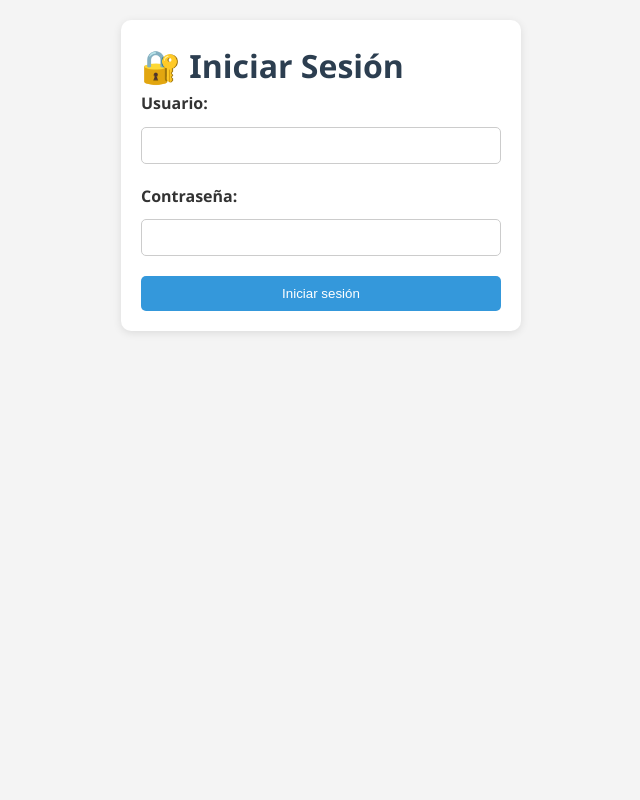
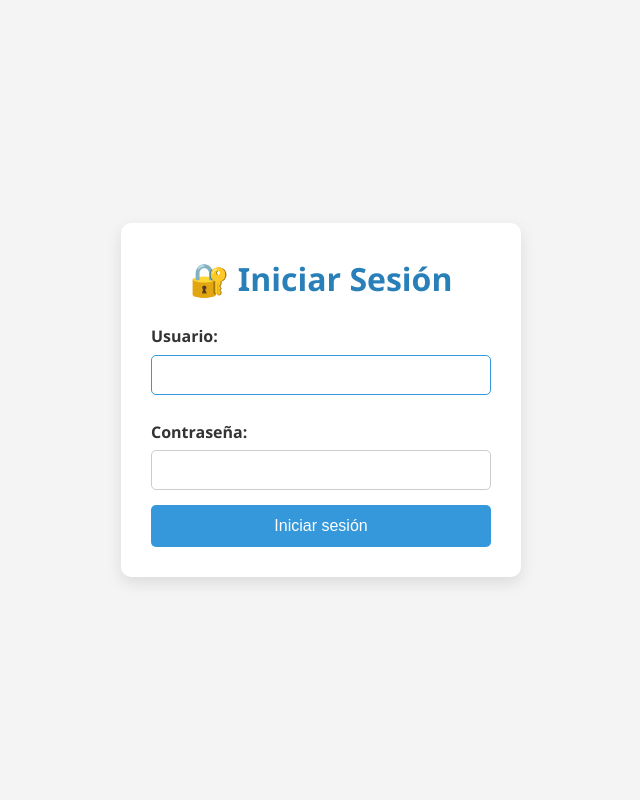
Before and after one commit to jaimegp03/FootballAPI, a Flask app: page /login in a window 1280 px wide. Shown: the whole page, without its empty margins (319-959 px from the left). Run offline with Flask 3, Linux system fonts and the light colour scheme.

Commit message:
Actualizacion 10

```diff
--- a/src/main.py
+++ b/src/main.py
@@ -1,19 +1,19 @@
 # Librerías
-from flask import Flask, jsonify, render_template, request, redirect, url_for, session          # Librería para crear la API, y devolver respuestas en formato JSON
-from flask_cors import CORS                                                                   # Política de CORS, para permitir acceso ajenos
-from JGVutils import SQLiteConnection                                                         # Librería para realizar conexiones con una base de datos SQLite
+from flask import Flask, jsonify, render_template, request, redirect, url_for, session
+from flask_cors import CORS
+from JGVutils import SQLiteConnection
 from Consultas import consulta_clasificaciones, consulta_equipos_mas_goleadores
 import os
 
 # Configurar Flask para usar las carpetas 'templates' y 'static'
 application = Flask(__name__,
-                   template_folder=os.path.join(os.getcwd(), 'src', 'templates'),
-                   static_folder=os.path.join(os.getcwd(), 'src', 'static'))
+                    template_folder=os.path.join(os.getcwd(), 'src', 'templates'),
+                    static_folder=os.path.join(os.getcwd(), 'src', 'static'))
 CORS(application)
 application.secret_key = "tu_clave_secreta_muy_segura"
 
 # Conexión a la base de datos
-conexion = SQLiteConnection("FootballAPI.db")
+conexion = SQLiteConnection("database/FootballAPI.db")
 
 # ======================
 # RUTAS WEB (Páginas para los usuarios)
@@ -21,12 +21,13 @@ conexion = SQLiteConnection("FootballAPI.db")
 
 @application.route("/")
 def indice_contenido():
+
     # Obtener todos los equipos
     equipos = conexion.execute_query("SELECT * FROM equipos")
     if equipos is None:
         equipos = []
 
-    # Consultar número de jugadores por equipo
+    # Número de jugadores por equipo
     jugadores_por_equipo = conexion.execute_query("""
         SELECT equipo, COUNT(DISTINCT id) AS 'Numero de jugadores'
         FROM jugadores GROUP BY equipo;
@@ -34,20 +35,21 @@ def indice_contenido():
     if jugadores_por_equipo is None:
         jugadores_por_equipo = []
 
-    # Consultar clasificación
+    # Clasificación
     clasificacion = conexion.execute_query(consulta_clasificaciones)
     if clasificacion is None:
         clasificacion = []
 
-    # Consultar máximos goleadores
+    # Equipos más goleadores
     goleadores = conexion.execute_query(consulta_equipos_mas_goleadores)
     if goleadores is None:
         goleadores = []
 
-    # Determinar si el usuario puede insertar datos (es admin)
+    # Verificar si es administrador
     mostrar_insertar = False
-    if 'user' in session and session['user']['is_admin']:
+    if 'user' in session and session['user'].get('is_admin'):
         mostrar_insertar = True
+
 
     return render_template(
         "index.html",
@@ -60,9 +62,9 @@ def indice_contenido():
 
 @application.route("/equipos")
 def obtener_equipos():
-    print("Consultando equipos...")
+    print("[DEBUG] Ruta /equipos accedida")
     equipos = conexion.execute_query("SELECT * FROM equipos")
-    print("Resultados de la consulta:", equipos)
+    print("Datos obtenidos:", equipos)
 
     if equipos is None:
         equipos = []
@@ -118,21 +120,28 @@ def obtener_maximos_goleadores():
 
 @application.route("/login", methods=["GET", "POST"])
 def login():
+    mensaje = None
+
     if request.method == "POST":
         username = request.form["username"]
         password = request.form["password"]
+
         user = conexion.execute_query(
             "SELECT * FROM usuarios WHERE username = ? AND password = ?",
             [username, password]
         )
+
         if user and len(user) > 0:
             session['user'] = {
                 'id': user[0][0],
                 'username': user[0][1],
-                'is_admin': user[0][3]  # Asumiendo que la tabla tiene un campo is_admin
+                'is_admin': user[0][3]
             }
             return redirect(url_for("indice_contenido"))
-    return render_template("login.html")
+        else:
+            mensaje = "Usuario o contraseña incorrectos."
+
+    return render_template("login.html", mensaje=mensaje)
 
 @application.route("/logout")
 def logout():
--- a/src/requirements.txt
+++ b/src/requirements.txt
@@ -2,6 +2,5 @@ flask
 flask_cors
 requests
 JGVutils
-openai
 flask-wtf
 sqlite3
--- a/src/static/style.css
+++ b/src/static/style.css
@@ -240,7 +235,7 @@ td.fecha {
     max-width: 400px;
     margin: 0 auto;
     padding: 20px;
-    background-color: #ffffff;
+    background-color: #fff;
     border-radius: 10px;
     box-shadow: 0 2px 8px rgba(0, 0, 0, 0.1);
 }
@@ -263,13 +258,169 @@ td.fecha {
 .login-form button {
     width: 100%;
     padding: 10px;
-    background-color: #3498db; /* Azul claro */
+    background-color: #3498db;
     color: white;
     border: none;
     border-radius: 5px;
     cursor: pointer;
+    font-size: 1rem;
 }
 
 .login-form button:hover {
-    background-color: #2980b9; /* Azul oscuro */
+    background-color: #2980b9;
 }
+
+/* Responsive */
+@media (max-width: 768px) {
+    .tarjetas {
+        flex-direction: column;
+        align-items: center;
+    }
+
+    .tarjeta-equipo {
+        width: 100%;
+    }
+}
+
+/* ======================
+   Estilos para login
+   ====================== */
+
+.login-body {
+    margin: 0;
+    padding: 0;
+    min-height: 100vh; /* Altura completa de la pantalla */
+    display: flex;
+    justify-content: center; /* Centrado horizontal */
+    align-items: center;     /* Centrado vertical */
+    background-color: #f4f4f4;
+    font-family: 'Segoe UI', Tahoma, Geneva, Verdana, sans-serif;
+}
+
+.login-container {
+    max-width: 400px;
+    width: 100%;
+    padding: 30px;
+    background-color: #ffffff;
+    border-radius: 10px;
+    box-shadow: 0 6px 16px rgba(0, 0, 0, 0.1);
+    text-align: center;
+    animation: fadeIn 0.5s ease-in-out;
+}
+
+@keyframes fadeIn {
+    from {
+        opacity: 0;
+        transform: translateY(10px);
+    }
+    to {
+        opacity: 1;
+        transform: translateY(0);
+    }
+}
+
+.login-container h2 {
+    color: #2980b9;
+    margin-bottom: 20px;
+    font-size: 2rem;
+}
+
+.login-container label {
+    display: block;
+    text-align: left;
+    margin-top: 10px;
+    font-weight: bold;
+    color: #333;
+}
+
+.login-container input[type="text"],
+.login-container input[type="password"] {
+    width: 100%;
+    padding: 10px;
+    margin-top: 5px;
+    margin-bottom: 15px;
+    border: 1px solid #ccc;
+    border-radius: 5px;
+    font-size: 1rem;
+    transition: border-color 0.3s ease;
+}
+
+.login-container input:focus {
+    border-color: #3498db;
+    outline: none;
+}
+
+.login-container button {
+    width: 100%;
+    padding: 12px;
+    background-color: #3498db;
+    color: white;
+    border: none;
+    border-radius: 5px;
+    font-size: 1rem;
+    cursor: pointer;
+    transition: background-color 0.3s ease;
+}
+
+.login-container button:hover {
+    background-color: #2980b9;
+}
+
+.mensaje-error {
+    background-color: #e74c3c;
+    color: white;
+    padding: 10px;
+    border-radius: 5px;
+    margin-bottom: 20px;
+    font-weight: bold;
+}
+
+/* Botón de login */
+.login-link {
+    text-align: center;
+    margin-top: 40px;
+}
+
+.btn-login {
+    display: inline-block;
+    padding: 12px 25px;
+    background-color: #2980b9; /* Gris profesional */
+    color: white;
+    border-radius: 5px;
+    font-size: 1rem;
+    transition: background-color 0.3s ease;
+    text-decoration: none;
+    box-shadow: 0 4px 10px rgba(0, 0, 0, 0.1);
+}
+
+.btn-login:hover {
+    background-color: #95a5a6;
+}
+
+/* Estadísticas - Datos Informativos */
+.estadisticas {
+    display: flex;
+    justify-content: center;
+    gap: 40px;
+    margin: 30px 0;
+    text-align: center;
+}
+
+.dato-informativo {
+    background-color: #ecf0f1;
+    padding: 15px 25px;
+    border-radius: 8px;
+    font-size: 1rem;
+    color: #34495e;
+    box-shadow: 0 2px 6px rgba(0, 0, 0, 0.05);
+    transition: background-color 0.3s ease;
+}
+
+.dato-informativo i {
+    font-size: 1.2rem;
+    margin-right: 5px;
+}
+
+.dato-informativo:hover {
+    background-color: #d0dce6;
+}
--- a/src/templates/goleadores.html
+++ b/src/templates/goleadores.html
@@ -12,7 +12,6 @@
     <h1>🥅 Máximos Goleadores de la Competición</h1>
     <nav>
         <a href="{{ url_for('indice_contenido') }}">Volver al inicio</a>
-    </nav>
 </header>
 
 <main>
--- a/src/templates/login.html
+++ b/src/templates/login.html
@@ -5,22 +5,25 @@
     <meta charset="UTF-8">
     <title>Iniciar Sesión</title>
     <link rel="stylesheet" href="{{ url_for('static', filename='style.css') }}">
+    <meta name="viewport" content="width=device-width, initial-scale=0.5">
 </head>
-<body>
+<body class="login-body">
+    <div class="login-container">
+        <h2>🔐 Iniciar Sesión</h2>
 
-<div class="login-form">
-    <h1>🔐 Iniciar Sesión</h1>
+        {% if mensaje %}
+            <div class="mensaje-error">{{ mensaje }}</div>
+        {% endif %}
 
         <form method="POST">
             <label for="username">Usuario:</label>
-        <input type="text" name="username" required>
+            <input type="text" name="username" id="username" required autofocus>
 
             <label for="password">Contraseña:</label>
-        <input type="password" name="password" required>
+            <input type="password" name="password" id="password" required>
 
             <button type="submit">Iniciar sesión</button>
         </form>
     </div>
-
 </body>
 </html>
--- a/src/templates/nuevo_jugador.html
+++ b/src/templates/nuevo_jugador.html
@@ -1,3 +1,4 @@
+<!-- templates/nuevo_jugador.html -->
 <!DOCTYPE html>
 <html lang="es">
 <head>
@@ -8,8 +9,8 @@
 <body>
 
 <header>
-    <h1>➕ Añadir Nuevo Jugador</h1>
-    <nav><a href="{{ url_for('indice_contenido') }}">Volver al inicio</a></nav>
+    <h1>👤 Añadir Nuevo Jugador</h1>
+    <nav><a href="{{ url_for('indice_contenido') }}">Inicio</a> | <a href="{{ url_for('logout') }}">Cerrar sesión</a></nav>
 </header>
 
 <main>
@@ -22,6 +23,7 @@
 
         <label for="posicion">Posición:</label>
         <select name="posicion" required>
+            <option value="">Selecciona una posición</option>
             <option value="Portero">Portero</option>
             <option value="Defensa">Defensa</option>
             <option value="Medio">Medio</option>
```
Also changed, not shown: other parts of src/static/style.css (+18 -23 lines), src/templates/index.html (+38 -9 lines), src/templates/nuevo_equipo.html (+1 -6 lines), src/templates/nuevo_partido.html (+5 -4 lines), FootballAPI.db (deleted), src/static/images/equipos/almeria.png (added). Lines whose indentation alone changed are shown as unchanged.
